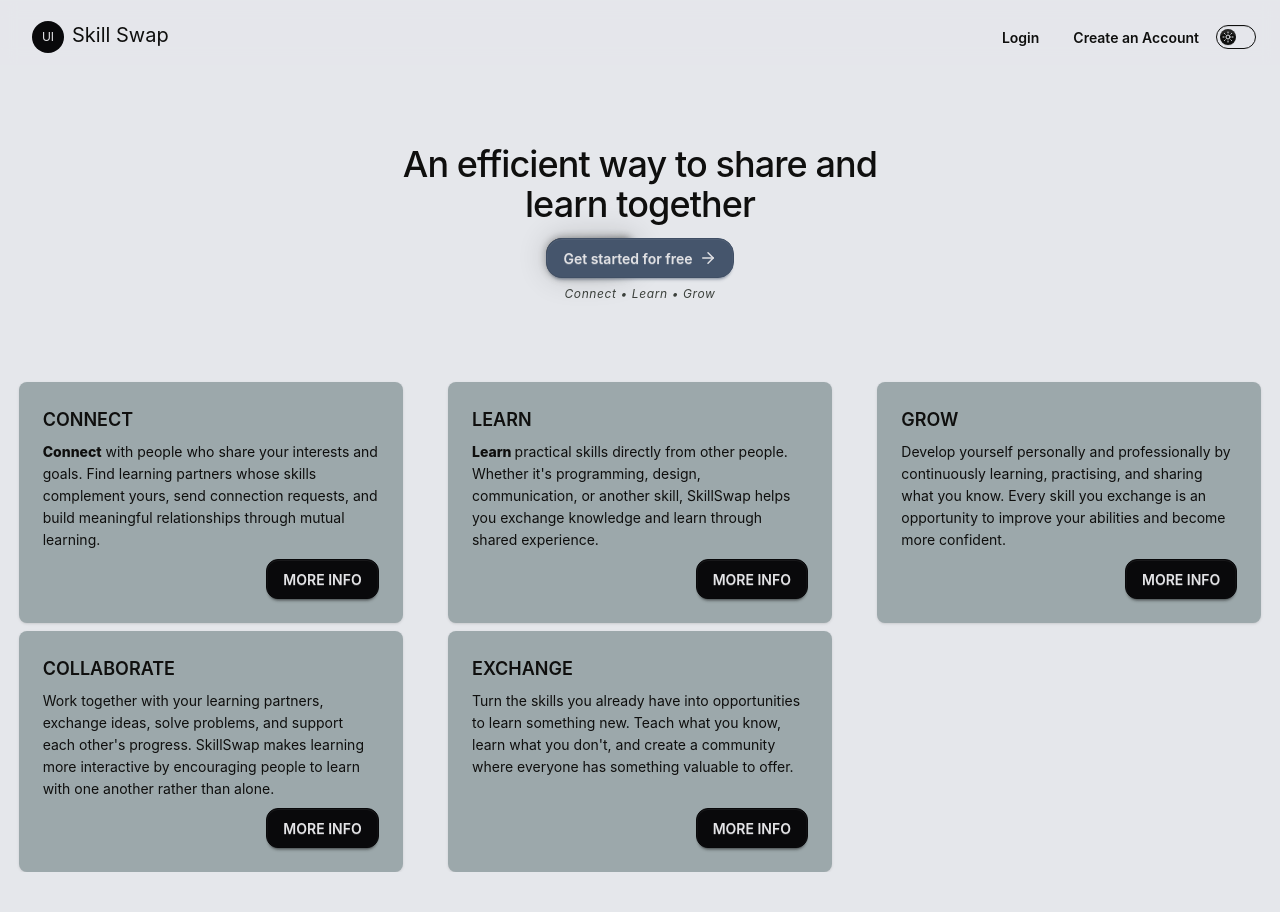
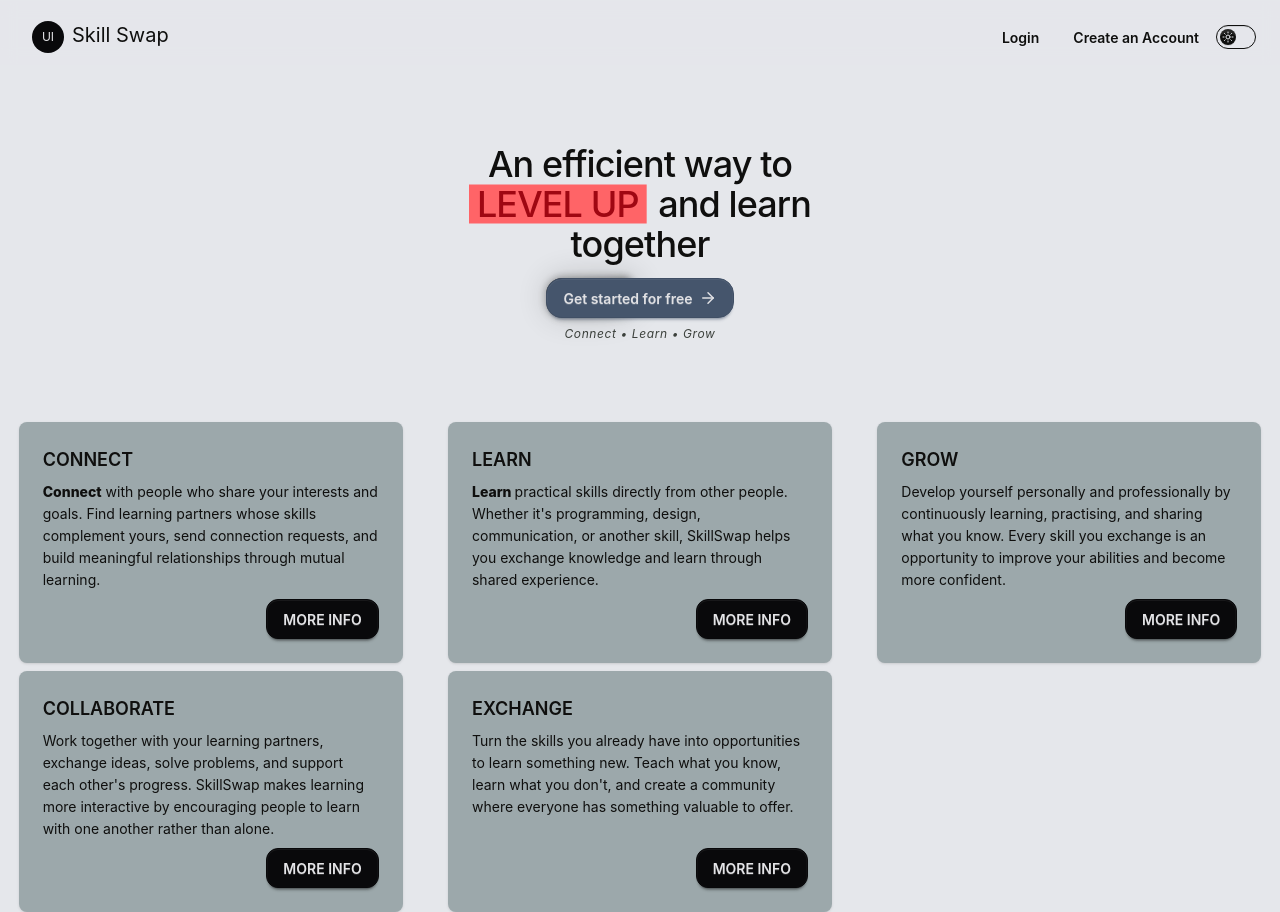
Before and after one commit to Ade12Donald/Skill-Swap, a React (Vite) app in the folder client/: page / in a window 1280 px wide. Before the commit the page ends 872 px from the top, so only its background shows below. Built offline with nearby package versions, Linux system fonts and the light colour scheme; a web font is replaced by a local one.

Commit message:
feat: add rotating text

```diff
--- a/client/src/pages/Home.jsx
+++ b/client/src/pages/Home.jsx
@@ -9,7 +9,19 @@ const Home = () => {
     <div>
       <div className=" flex justify-center h-auto mt-20 mb-20 flex-col max-w-120 m-auto">
         <h1 className=" text-center font-medium font-sans text-4xl tracking-tight">
-          An efficient way to share and learn together
+          An efficient way to
+          <span>
+            <span className="text-rotate">
+              <span>
+                <span className="bg-teal-400 text-teal-800 px-2">GROW</span>
+                <span className="bg-red-400 text-red-800 px-2">LEVEL UP</span>
+                <span className="bg-blue-400 text-blue-800 px-2">
+                  Contribute
+                </span>
+              </span>
+            </span>
+          </span>
+          and learn together
         </h1>
         <Link to="/signUp" className="mx-auto mt-3.5">
           <div className="aura aura-xs rounded-2xl ">
```
